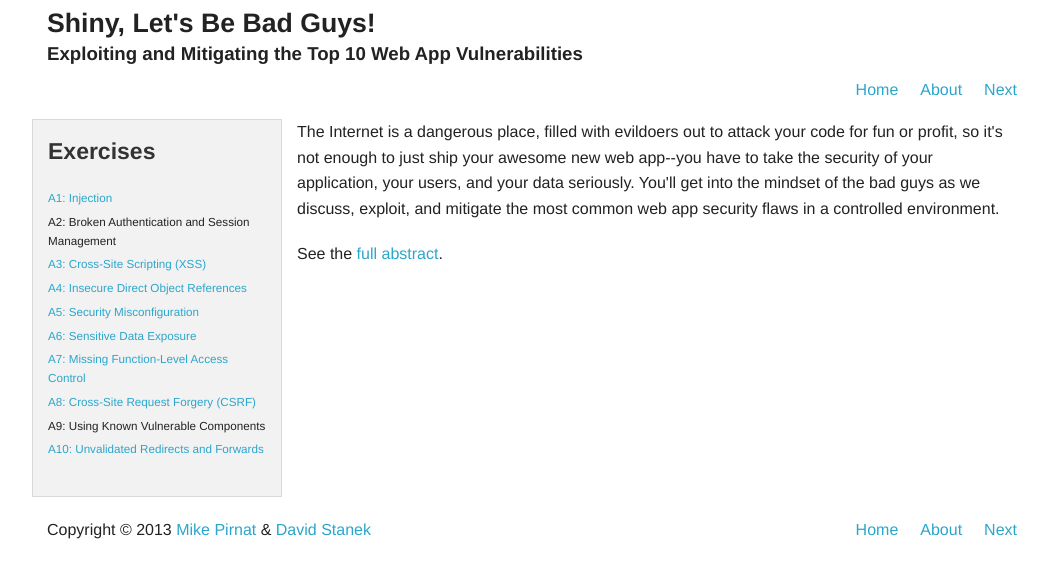
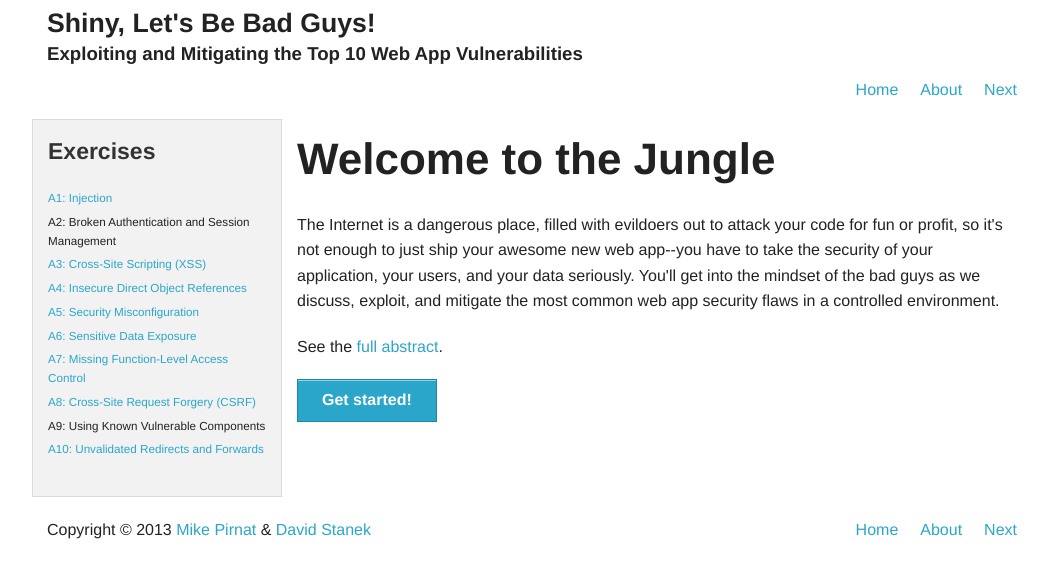
Before and after one commit to mpirnat/lets-be-bad-guys, a Django app: page / in a window 1280 px wide. Shown: the top 578 px of the page, without its empty margins (108-1156 px from the left). Run offline with Django 3.2, Linux system fonts and the light colour scheme.

Commit message:
Makes index page friendlier

```diff
--- a/badguys_project/templates/index.html
+++ b/badguys_project/templates/index.html
@@ -1,6 +1,8 @@
 {% extends "base.html" %}
 
 {% block content %}
+
+<h1>Welcome to the Jungle</h1>
 
 <div class="description">
     <p>The Internet is a dangerous place, filled with evildoers out to attack
@@ -9,7 +11,11 @@
     and your data seriously. You'll get into the mindset of the bad guys as we
     discuss, exploit, and mitigate the most common web app security flaws in a
     controlled environment.</p>
+
     <p>See the <a href="{% url 'about' %}">full abstract</a>.</p>
+
+    <p><a class="button" href="{% url 'injection' %}">Get started!</a></p>
+
 </div>
 
 {% endblock %}
```
